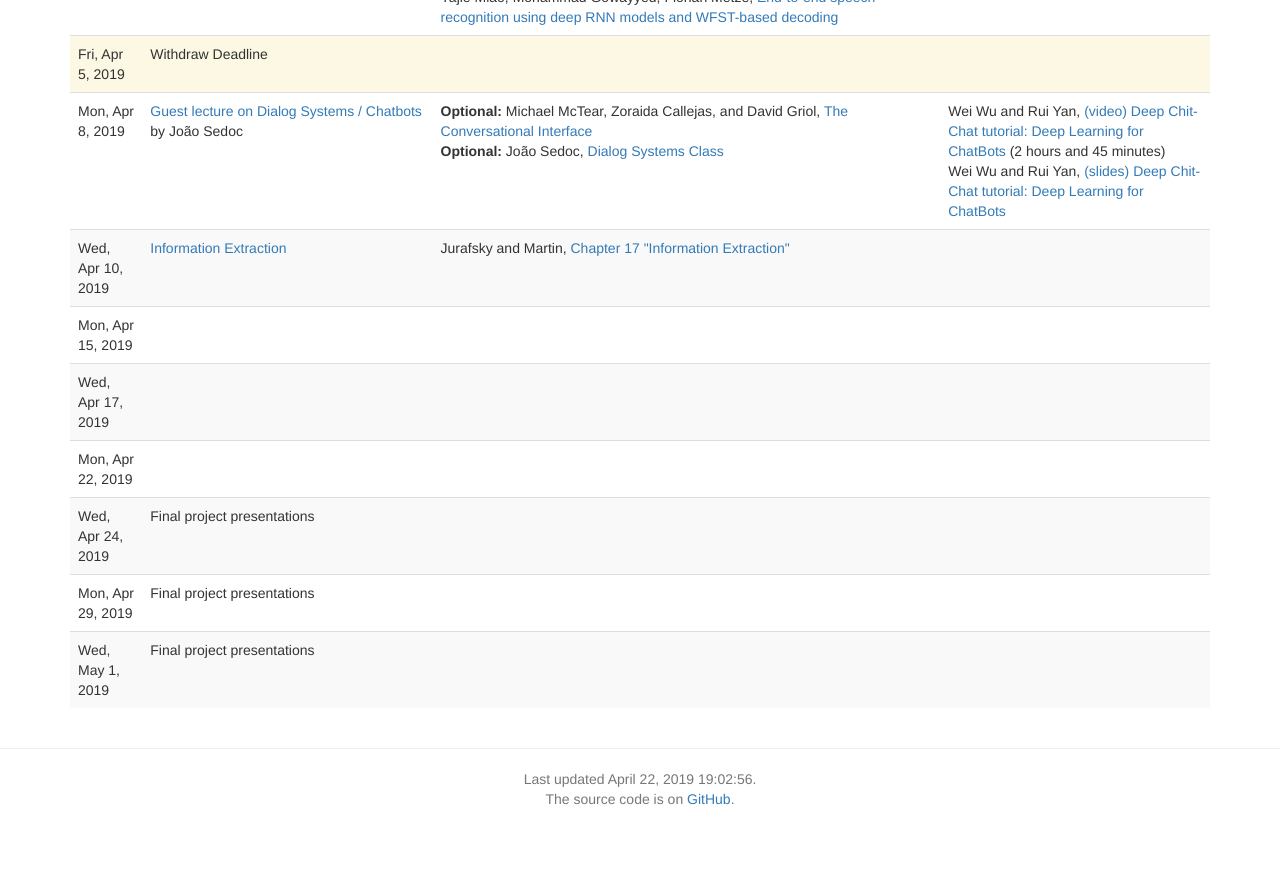
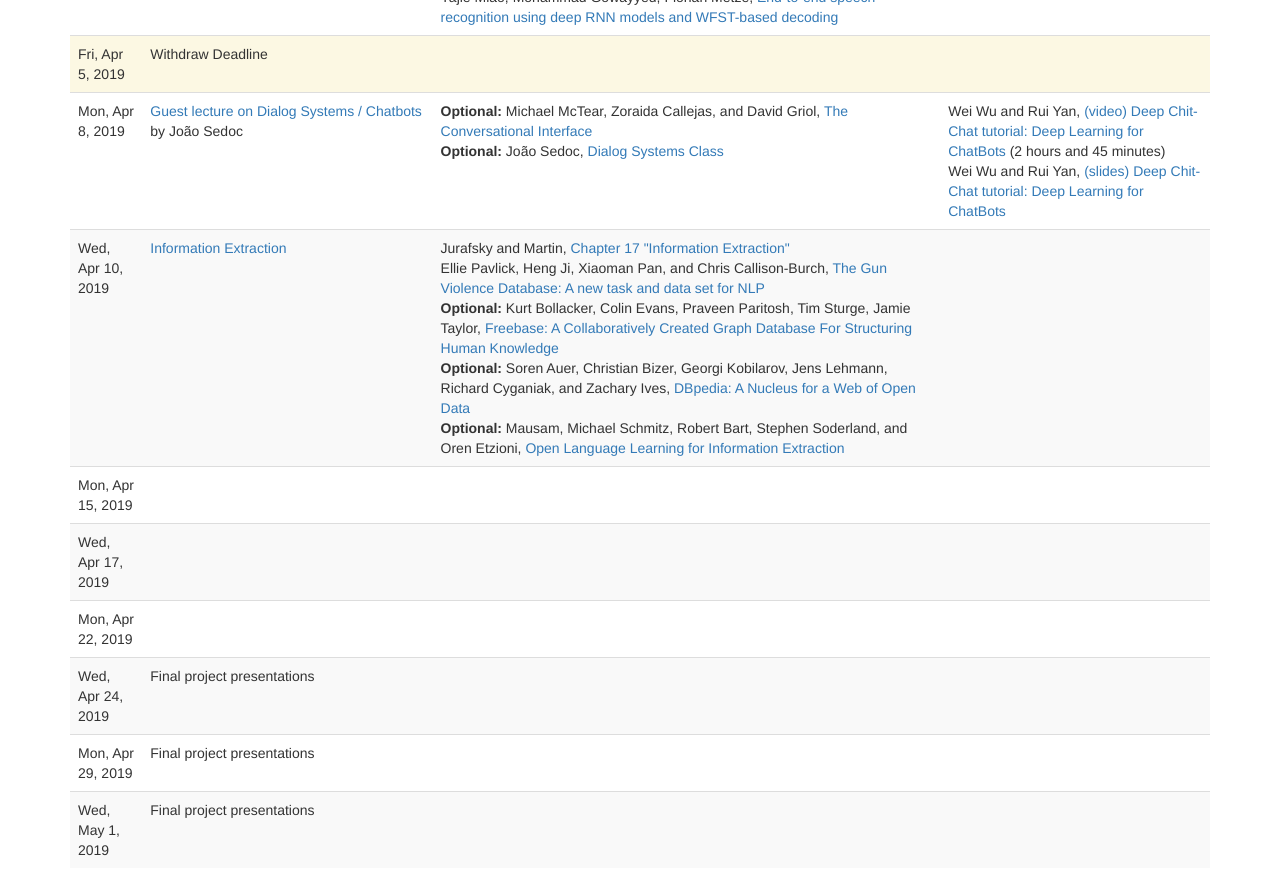
Before and after one commit to computational-linguistics-class/computational-linguistics-class.github.io, a Jekyll site: the page built from lectures.md, in a window 1280 px wide and 900 px high, scrolled down 2471 px. Shown: the top 895 px of the window. Built offline with Jekyll 4.4.1, drawn with Linux system fonts in a browser that asks for light colours; nearby versions of some CDN libraries; a script that is not in the unit is left out; before the commit the page ends 3280 px from its top, so only the background shows below that.

Commit message:
IE lecture

```diff
--- a/_data/lectures.yaml
+++ b/_data/lectures.yaml
@@ -369,6 +369,25 @@
       title: Chapter 17 "Information Extraction"
       authors: Jurafsky and Martin
       url: https://web.stanford.edu/~jurafsky/slp3/17.pdf
+    -
+      title: The Gun Violence Database&colon; A new task and data set for NLP
+      authors: Ellie Pavlick, Heng Ji, Xiaoman Pan, and Chris Callison-Burch
+      url: https://www.cis.upenn.edu/~ccb/publications/gun-violence-database.pdf
+    -
+      title: Freebase&colon; A Collaboratively Created Graph Database For Structuring Human Knowledge
+      authors: Kurt Bollacker, Colin Evans, Praveen Paritosh, Tim Sturge, Jamie Taylor
+      url: http://citeseerx.ist.psu.edu/viewdoc/download?doi=10.1.1.538.7139&rep=rep1&type=pdf
+      optional: true
+    -
+      title: DBpedia&colon; A Nucleus for a Web of Open Data
+      authors: Soren Auer, Christian Bizer, Georgi Kobilarov, Jens Lehmann, Richard Cyganiak, and Zachary Ives
+      url: https://www.seas.upenn.edu/~zives/research/dbpedia.pdf
+      optional: true
+    -
+      title: Open Language Learning for Information Extraction
+      authors: Mausam, Michael Schmitz, Robert Bart, Stephen Soderland, and Oren Etzioni
+      url: https://homes.cs.washington.edu/~mausam/papers/emnlp12a.pdf
+      optional: true
 -
   date: 2019-04-15
   slides:
```
